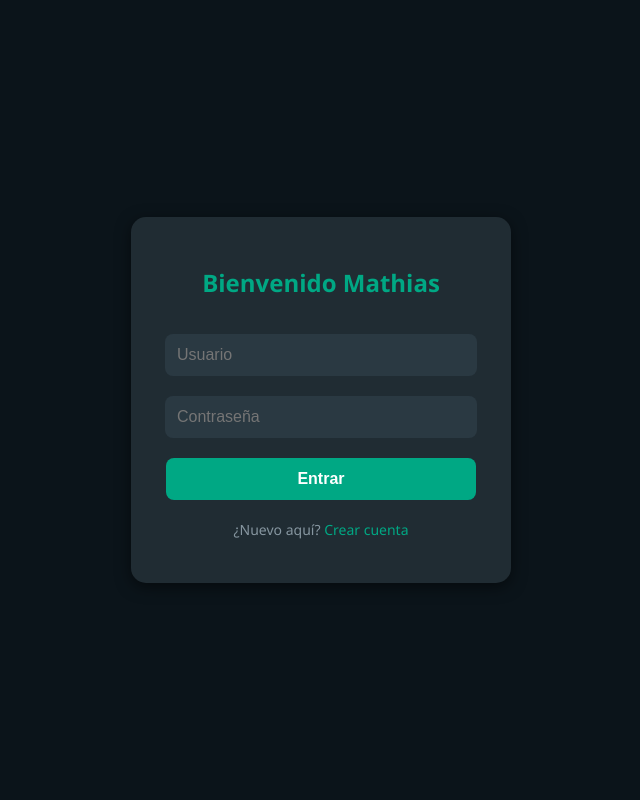
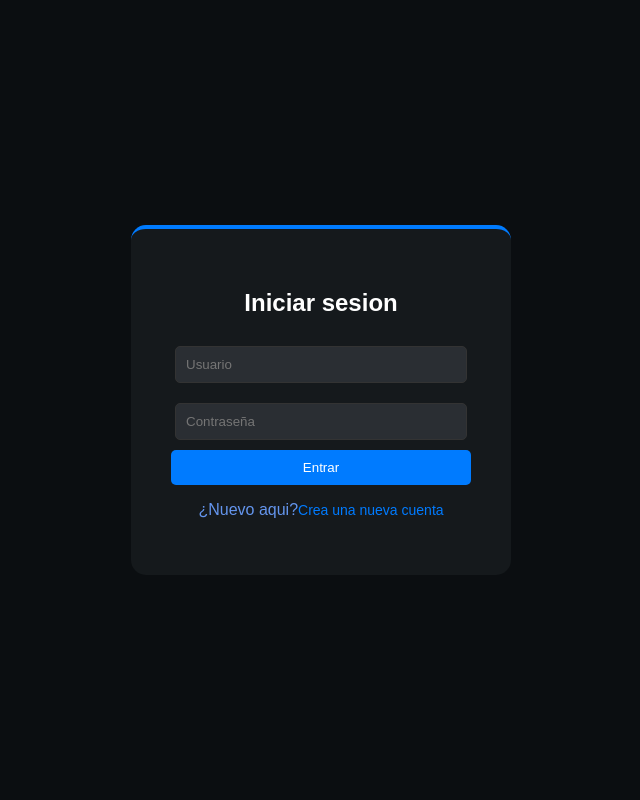
Before and after one commit to shadow345340/chat-oficial-de-shadow, a Flask app: page /login in a window 1280 px wide. Shown: the whole page, without its empty margins (319-959 px from the left). Run offline with Flask 3, Linux system fonts and the light colour scheme.

Commit message:
Update login.html

```diff
--- a/templates/login.html
+++ b/templates/login.html
@@ -1,33 +1,24 @@
 <!DOCTYPE html>
 <html lang="es">
 <head>
-    <meta name="viewport" content="width=device-width, initial-scale=1">
-    <title>Acceso Familia</title>
     <style>
-        body { font-family: 'Segoe UI', sans-serif; background: #0b141a; color: white; display: flex; justify-content: center; align-items: center; height: 100vh; margin: 0; }
-        .card { background: #202c33; padding: 30px; border-radius: 15px; box-shadow: 0 4px 15px rgba(0,0,0,0.5); width: 320px; text-align: center; }
-        h2 { color: #00a884; margin-bottom: 25px; }
-        input { width: 90%; padding: 12px; margin: 10px 0; border-radius: 8px; border: none; background: #2a3942; color: white; outline: none; font-size: 16px; }
-        button { width: 97%; padding: 12px; background: #00a884; border: none; color: white; border-radius: 8px; cursor: pointer; font-weight: bold; font-size: 16px; margin-top: 10px; }
-        .error { color: #f15c5c; background: rgba(241, 92, 92, 0.1); padding: 10px; border-radius: 5px; margin-bottom: 15px; font-size: 14px; }
+        body { background: #0b0e11; color: white; font-family: sans-serif; display: flex; justify-content: center; align-items: center; height: 100vh; margin: 0; }
+        .card { background: #15191c; padding: 40px; border-radius: 15px; border-top: 4px solid #007bff; width: 300px; text-align: center; }
+        input { width: 90%; padding: 10px; margin: 10px 0; border-radius: 5px; border: 1px solid #333; background: #2a2e33; color: white; }
+        button { width: 100%; padding: 10px; background: #007bff; border: none; color: white; border-radius: 5px; cursor: pointer; }
+        a { color: #007bff; text-decoration: none; font-size: 14px; }
+        p { color: cornflowerblue;}
     </style>
 </head>
 <body>
     <div class="card">
-        <h2>Bienvenido Mathias</h2>
-        {% with messages = get_flashed_messages() %}
-            {% if messages %}
-                {% for message in messages %}<div class="error">{{ message }}</div>{% endfor %}
-            {% endif %}
-        {% endwith %}
-        <form method="post">
+        <h2>Iniciar sesion</h2>
+        <form method="POST">
             <input type="text" name="username" placeholder="Usuario" required>
             <input type="password" name="password" placeholder="Contraseña" required>
             <button type="submit">Entrar</button>
         </form>
-        <p style="margin-top: 20px; font-size: 14px; color: #8696a0;">
-            ¿Nuevo aquí? <a href="/register" style="color: #00a884; text-decoration: none;">Crear cuenta</a>
-        </p>
+        <p>¿Nuevo aqui?<a href="/register">Crea una nueva cuenta</a></p>
     </div>
 </body>
 </html>
```
